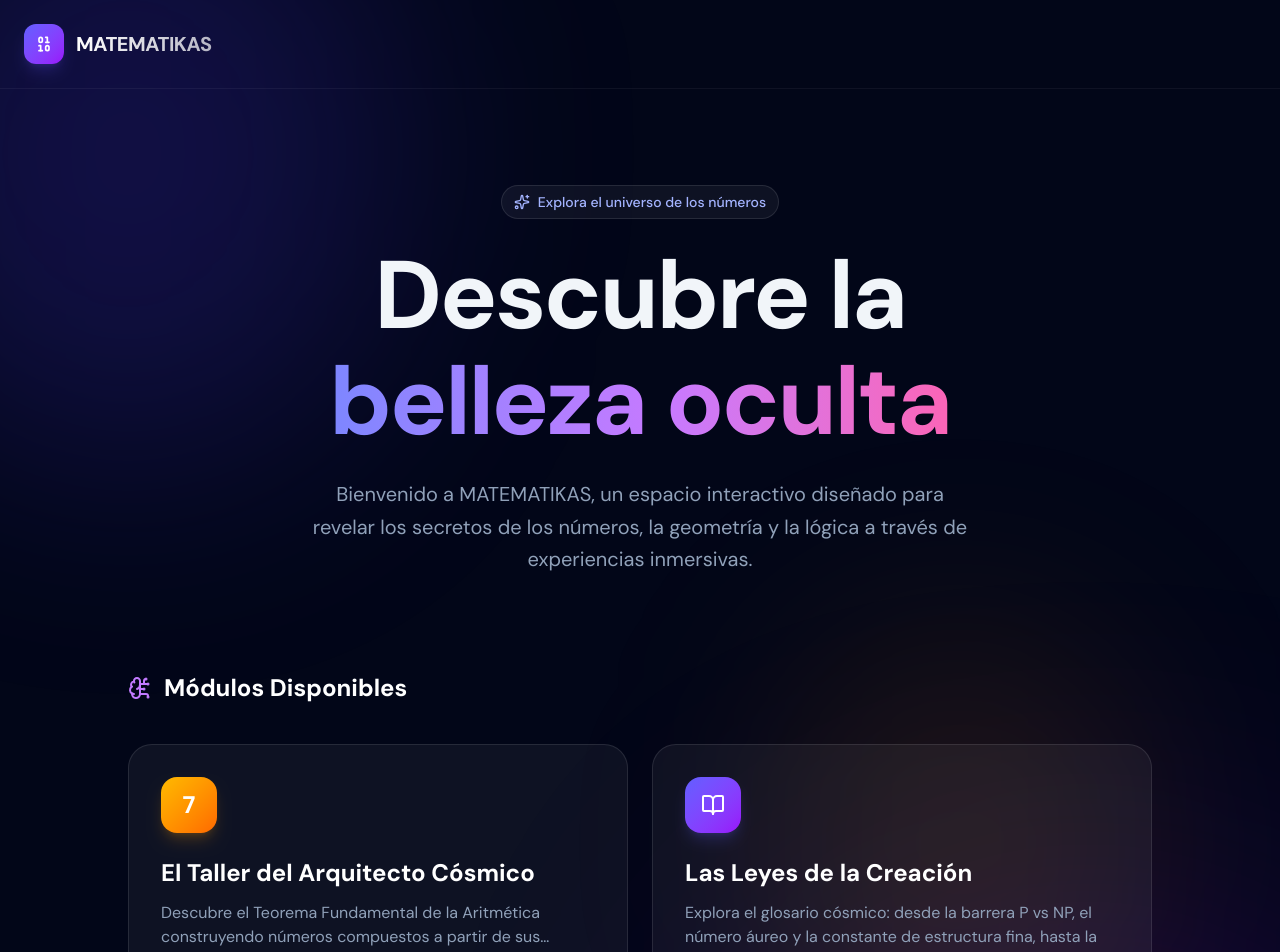
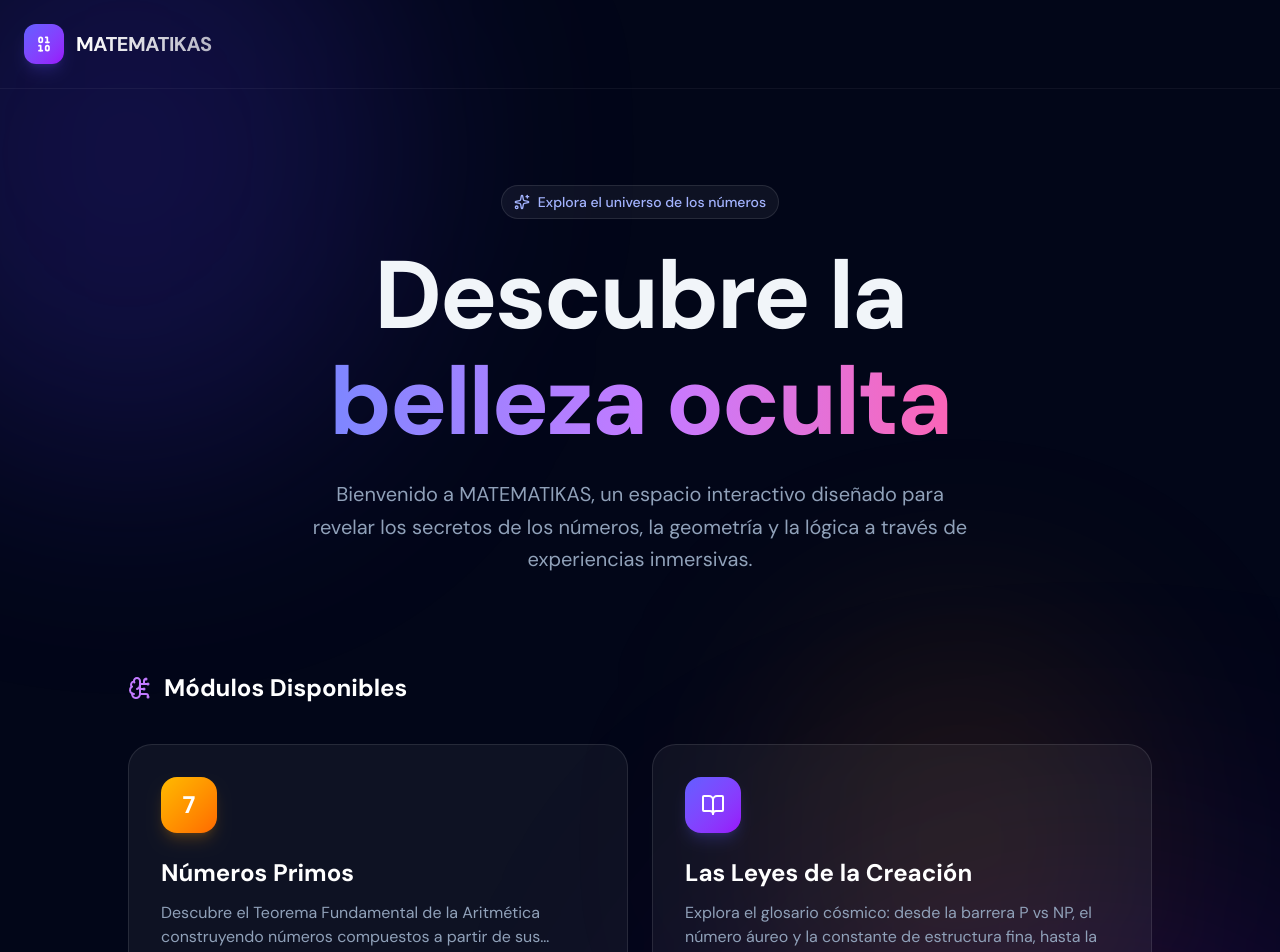
Before and after one commit to juanmiguel-dev/matematicas, a React (Vite) app: page / in a window 1280 px wide. Shown: the top 952 px of the page. Built offline with nearby package versions, Linux system fonts and the light colour scheme.

Commit message:
refactor: rename Taller to Numeros Primos

```diff
--- a/src/App.tsx
+++ b/src/App.tsx
@@ -1,7 +1,7 @@
 import React from 'react';
 import { BrowserRouter, Routes, Route } from 'react-router-dom';
 import Matematikas from './pages/Matematikas';
-import Taller from './pages/Taller';
+import NumerosPrimos from './pages/NumerosPrimos';
 import Lexicon from './pages/Lexicon';
 import CodigoMaquina from './pages/CodigoMaquina';
 import GematriaVibracional from './pages/GematriaVibracional';
@@ -11,7 +11,7 @@ export default function App() {
     <BrowserRouter>
       <Routes>
         <Route path="/" element={<Matematikas />} />
-        <Route path="/taller" element={<Taller />} />
+        <Route path="/numeros-primos" element={<NumerosPrimos />} />
         <Route path="/lexicon" element={<Lexicon />} />
         <Route path="/codigo-maquina" element={<CodigoMaquina />} />
         <Route path="/gematria-vibracional" element={<GematriaVibracional />} />
--- a/src/pages/Matematikas.tsx
+++ b/src/pages/Matematikas.tsx
@@ -64,7 +64,7 @@ export default function Matematikas() {
               transition={{ duration: 0.5, delay: 0.2 }}
             >
               <Link
-                to="/taller"
+                to="/numeros-primos"
                 className="group block relative p-8 rounded-3xl bg-white/5 border border-white/10 hover:bg-white/[0.07] hover:border-white/20 transition-all duration-300 overflow-hidden"
               >
                 <div className="absolute inset-0 bg-gradient-to-br from-amber-500/10 to-orange-500/5 opacity-0 group-hover:opacity-100 transition-opacity duration-500" />
@@ -75,7 +75,7 @@ export default function Matematikas() {
                   </div>
 
                   <h3 className="text-2xl font-bold text-white mb-3 group-hover:text-amber-300 transition-colors">
-                    El Taller del Arquitecto Cósmico
+                    Números Primos
                   </h3>
                   <p className="text-slate-400 mb-8 line-clamp-2">
                     Descubre el Teorema Fundamental de la Aritmética construyendo números compuestos a partir de sus bloques fundamentales: los números primos.
--- a/src/pages/Taller.tsx
+++ b/src/pages/NumerosPrimos.tsx
@@ -11,7 +11,7 @@ import {
 } from "lucide-react";
 import { Link } from "react-router-dom";
 
-export default function Taller() {
+export default function NumerosPrimos() {
   const [currentPage, setCurrentPage] = useState<number>(1);
   const [soundEnabled, setSoundEnabled] = useState<boolean>(false);
   const [audioCtx, setAudioCtx] = useState<AudioContext | null>(null);
@@ -120,7 +120,7 @@ export default function Taller() {
             </div>
             <div>
               <h1 className="text-base font-bold text-slate-800 leading-tight">
-                El Taller del Arquitecto Cósmico
+                Números Primos
               </h1>
               <span className="text-[11px] text-slate-400 font-medium tracking-wide uppercase">
                 MATEMATIKAS
```
